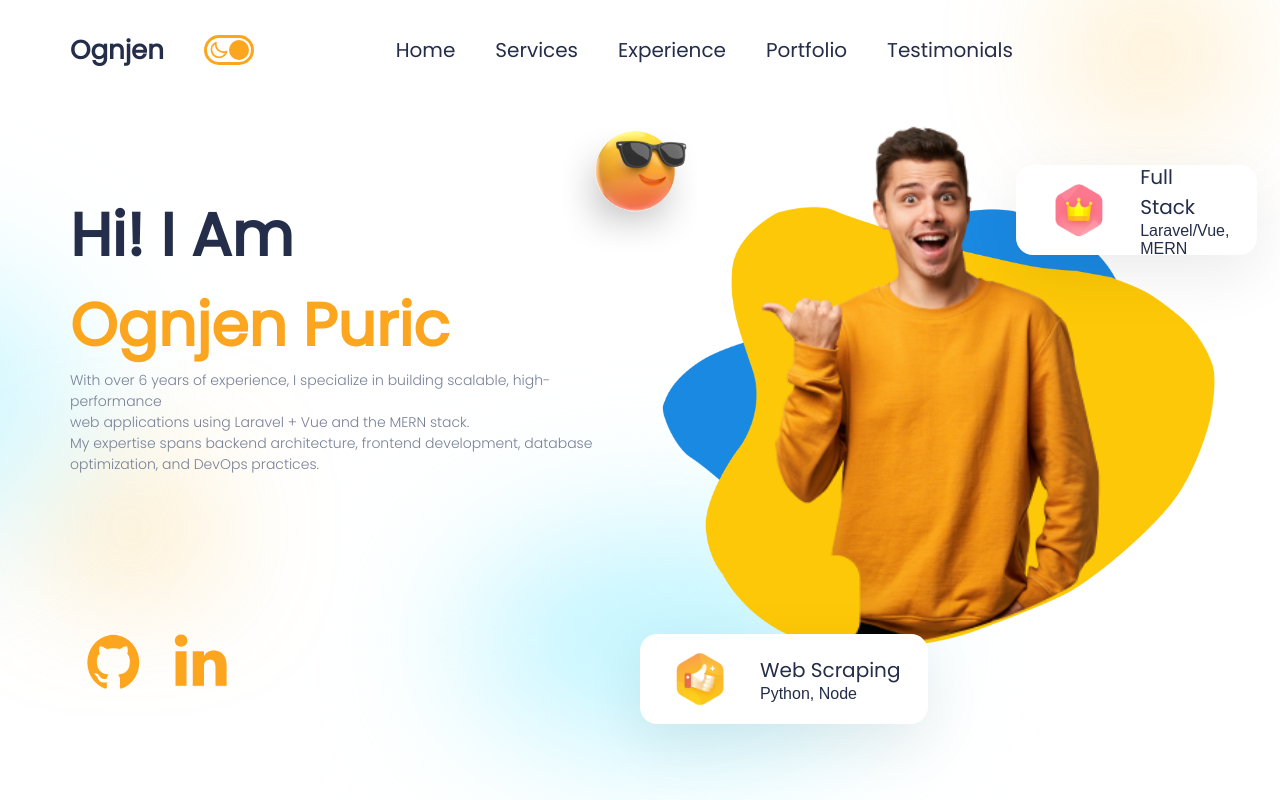
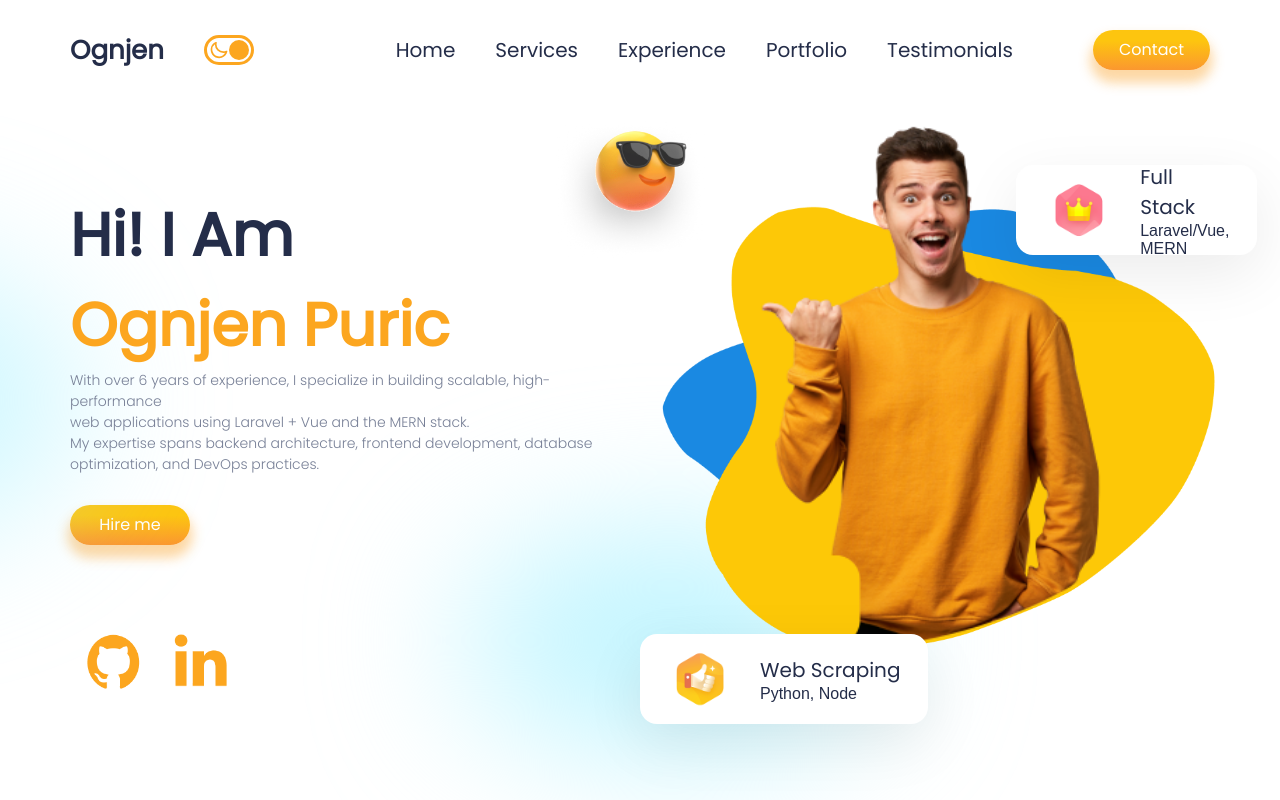
Before and after one commit to LaravueMaestro05/portfolio, a React (Create React App) app: page / in a window 1280 px wide. Shown: the top 800 px of the page. Built offline with nearby package versions, Linux system fonts and the light colour scheme.

Commit message:
Update UI

```diff
--- a/src/App.css
+++ b/src/App.css
@@ -16,7 +16,7 @@
   color: var(--black);
 }
 
-.button{filter: blur(72px);
+.button{
   z-index: -9;
   border-radius: 34px;
   border: none;
--- a/src/Components/Card/Card.jsx
+++ b/src/Components/Card/Card.jsx
@@ -3,6 +3,7 @@ import { themeContext } from '../../Context';
 import './Card.css';
 
 const Card = ({ emoji, heading, content }) => {
+  const transition = { duration: 2, type: 'spring' };
   const theme = useContext(themeContext);
   const darkMode = theme.state.darkMode;
 
--- a/src/Components/FloatingDiv/FloatingDiv.jsx
+++ b/src/Components/FloatingDiv/FloatingDiv.jsx
@@ -3,6 +3,7 @@ import { themeContext } from '../../Context';
 import './FloatingDiv.css';
 
 const FloatingDiv = ({ image, txt1, txt2 }) => {
+  const transition = { duration: 2, type: 'spring' };
   const theme = useContext(themeContext);
   const darkMode = theme.state.darkMode;
 
```
